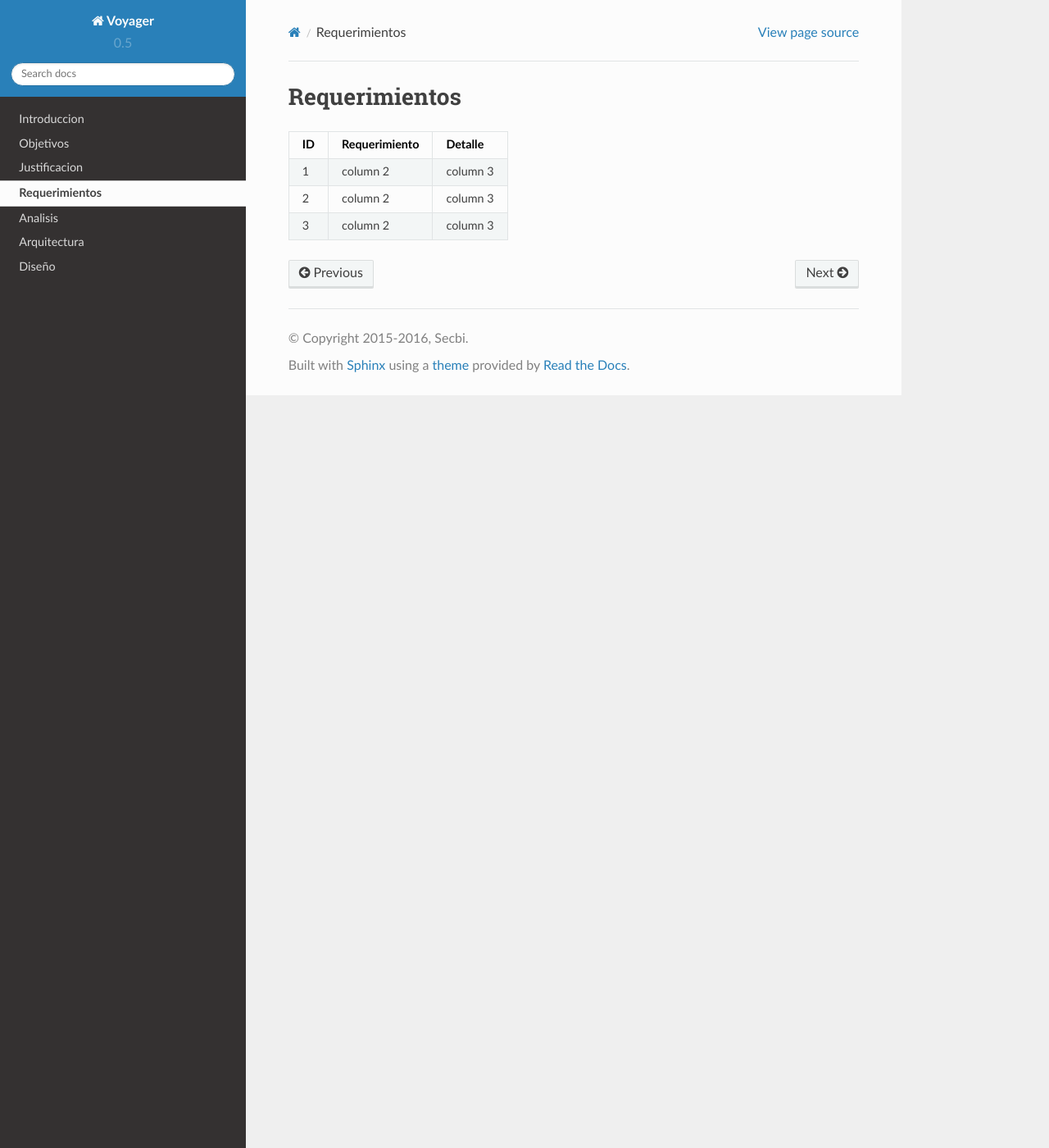
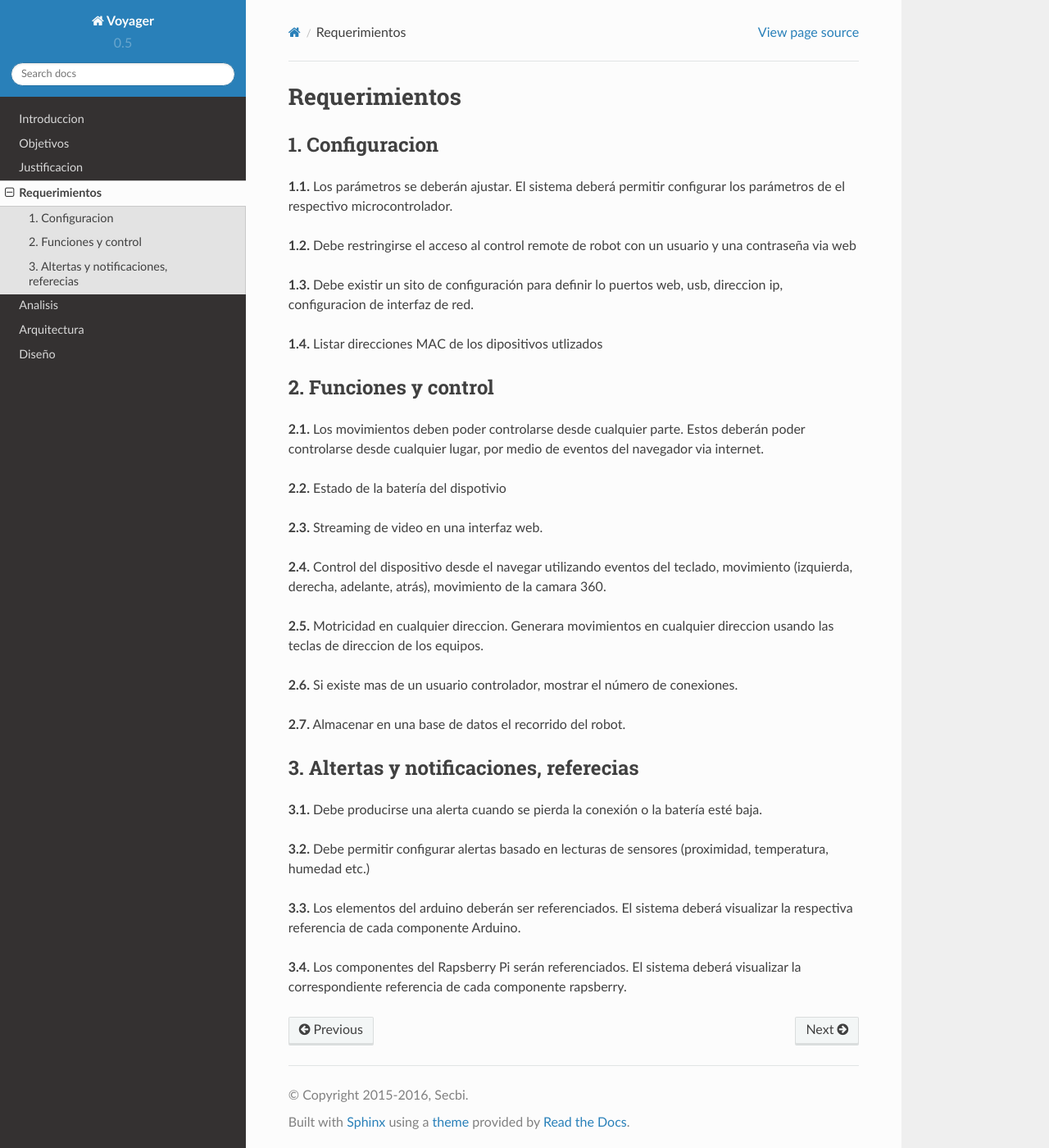
Before and after one commit to juliocesar-io/voyager-bot, a Sphinx documentation site: the page built from docs/requerimientos.rst, in a window 1280 px wide and 1400 px high. Shown: the whole window at 82% size. Built offline with Sphinx 7.4.7 and the Read the Docs theme 2.0.0, drawn with Linux system fonts in a browser that asks for light colours.

Commit message:
add requirements

```diff
--- a/docs/requerimientos.rst
+++ b/docs/requerimientos.rst
@@ -1,12 +1,47 @@
 Requerimientos
 ==============
 
-+------+---------------+-----------------+
-| ID   | Requerimiento | Detalle         |
-+======+===============+=================+
-| 1    | column 2      | column 3        |
-+------+---------------+-----------------+
-| 2    | column 2      | column 3        |
-+------+---------------+-----------------+
-| 3    | column 2      | column 3        |
-+------+---------------+-----------------+
+
+1. Configuracion
+----------------
+
+
+**1.1.** Los parámetros se deberán ajustar. El sistema deberá permitir configurar los parámetros de el respectivo microcontrolador.
+
+**1.2.** Debe restringirse el acceso al control remote de robot con un usuario y una contraseña via web
+
+**1.3.** Debe existir un sito de configuración para definir lo puertos web, usb, direccion ip, configuracion de interfaz de red.
+
+**1.4.** Listar direcciones MAC de los dipositivos utlizados
+
+
+2. Funciones y control
+----------------------
+
+
+**2.1.** Los movimientos deben poder controlarse desde cualquier parte. Estos deberán poder controlarse desde cualquier lugar, por medio de eventos del navegador via internet.
+
+**2.2.** Estado de la batería del dispotivio
+
+**2.3.** Streaming de video en una interfaz web.
+
+**2.4.** Control del dispositivo desde el navegar utilizando eventos del teclado, movimiento (izquierda, derecha, adelante, atrás), movimiento de la camara 360.
+
+**2.5.** Motricidad en cualquier direccion. Generara movimientos en cualquier direccion usando las teclas de direccion de los equipos.
+
+**2.6.** Si existe mas de un usuario controlador, mostrar el número de conexiones.
+
+**2.7.** Almacenar en una base de datos el recorrido del robot.
+
+
+3. Altertas y notificaciones, referecias
+----------------------------------------
+
+
+**3.1.** Debe producirse una alerta cuando se pierda la conexión o la batería esté baja.
+
+**3.2.** Debe permitir configurar alertas basado en lecturas de sensores (proximidad, temperatura, humedad etc.)
+
+**3.3.** Los elementos del arduino deberán ser referenciados. El sistema deberá visualizar la respectiva  referencia de cada componente Arduino.
+
+**3.4.** Los componentes del Rapsberry Pi serán referenciados. El sistema deberá visualizar la correspondiente referencia de cada componente rapsberry.
```
Also changed, not shown: 6 other files.
